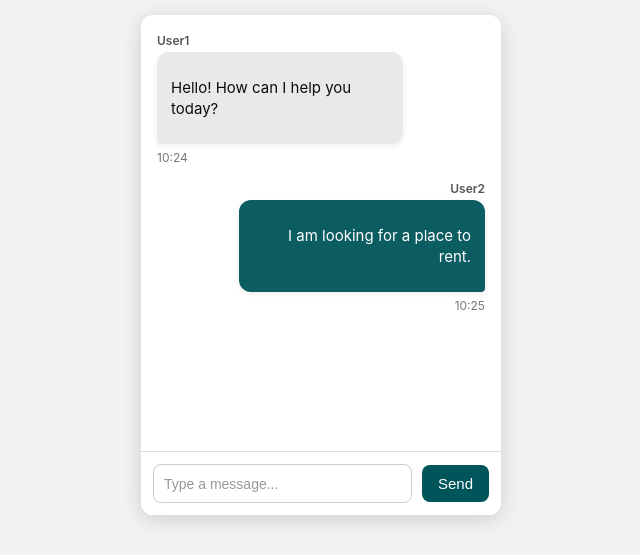
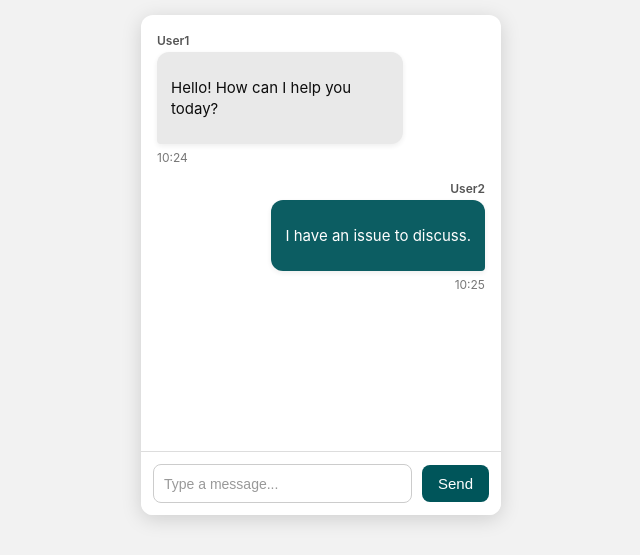
Before and after one commit to zaysea123/Holland_Home, a Django app: page /chat/ in a window 1280 px wide. Shown: the part 158-713 px from the top of the page, without its empty margins (319-959 px from the left). Run offline with Django 5.2, Linux system fonts and the light colour scheme.

Commit message:
Changed a text in chat placeholder to make it more relevant with what we have

```diff
--- a/Holland_Home/page/templates/page/chat.html
+++ b/Holland_Home/page/templates/page/chat.html
@@ -48,7 +48,7 @@
                 <div class="chat-message sent">
                     <span class="chat-sender">User2</span>
                     <div class="chat-bubble">
-                        <p>I am looking for a place to rent.</p>
+                        <p>I have an issue to discuss.</p>
                     </div>
                     <span class="chat-time">10:25</span>
                 </div>
```
